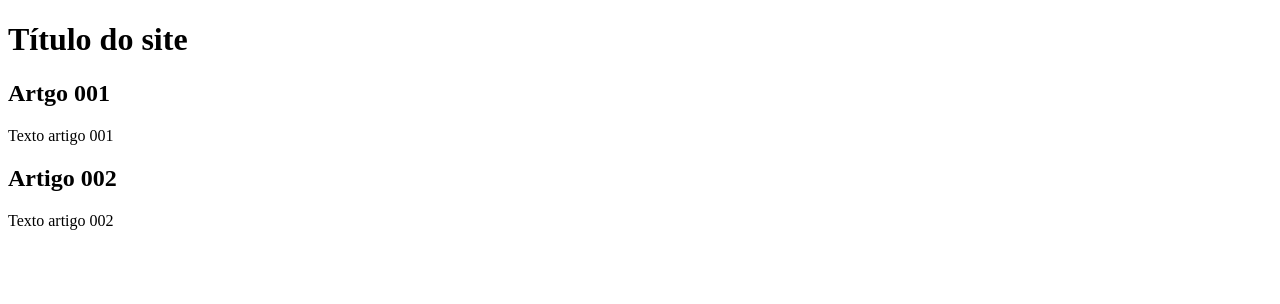
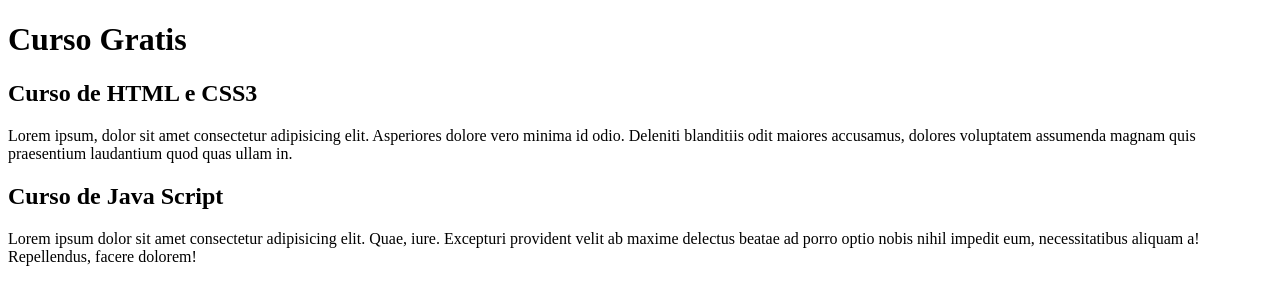
Before and after one commit to renatadimas/projeto-site, a plain HTML site: page index.html in a window 1280 px wide. Drawn offline with Linux system fonts and the light colour scheme.

Commit message:
Comecei a escrever o conteúdo

```diff
--- a/index.html
+++ b/index.html
@@ -8,15 +8,15 @@
 <body>
     <main>
         <header>
-            <h1>Título do site</h1>
+            <h1>Curso Gratis</h1>
         </header>
         <article>
-            <h2>Artgo 001</h2>
-            <p>Texto artigo 001</p>
+            <h2>Curso de HTML e CSS3</h2>
+            <p>Lorem ipsum, dolor sit amet consectetur adipisicing elit. Asperiores dolore vero minima id odio. Deleniti blanditiis odit maiores accusamus, dolores voluptatem assumenda magnam quis praesentium laudantium quod quas ullam in.</p>
         </article>
         <article>
-            <h2>Artigo 002</h2>
-            <p>Texto artigo 002</p>
+            <h2>Curso de Java Script</h2>
+            <p>Lorem ipsum dolor sit amet consectetur adipisicing elit. Quae, iure. Excepturi provident velit ab maxime delectus beatae ad porro optio nobis nihil impedit eum, necessitatibus aliquam a! Repellendus, facere dolorem!</p>
         </article>
     </main>
 </body>
```
